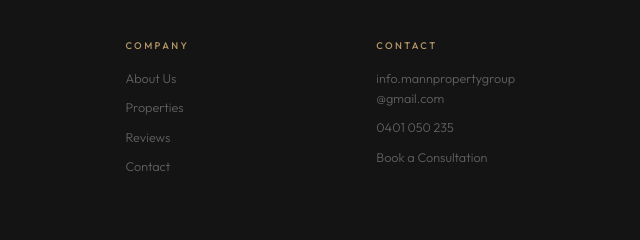
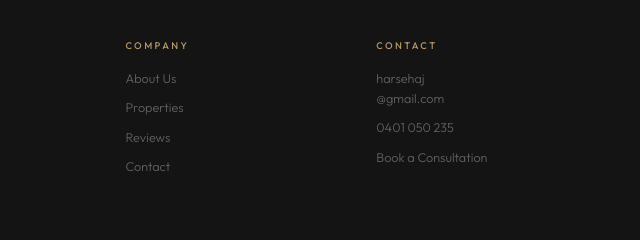
Before and after one commit to forpc5911-pixel/MannPropertyGroup, a plain HTML site: page index.html in a window 1280 px wide. Shown: the part 3213-3453 px from the top of the page, 640-1280 px from the left. Drawn offline with nearby package versions, Linux system fonts and the light colour scheme.

Commit message:
index.html

```diff
--- a/index.html
+++ b/index.html
@@ -284,7 +284,7 @@
     <div class="footer-col">
       <div class="footer-col-title">Contact</div>
       <ul>
-        <li><a href="mailto:info.mannpropertygroup@gmail.com">info.mannpropertygroup<br>@gmail.com</a></li>
+        <li><a href="mailto:hsk440901@gmail.com">harsehaj<br>@gmail.com</a></li>
         <li><a href="tel:0401050235">0401 050 235</a></li>
         <li><a href="contact.html">Book a Consultation</a></li>
       </ul>
```
